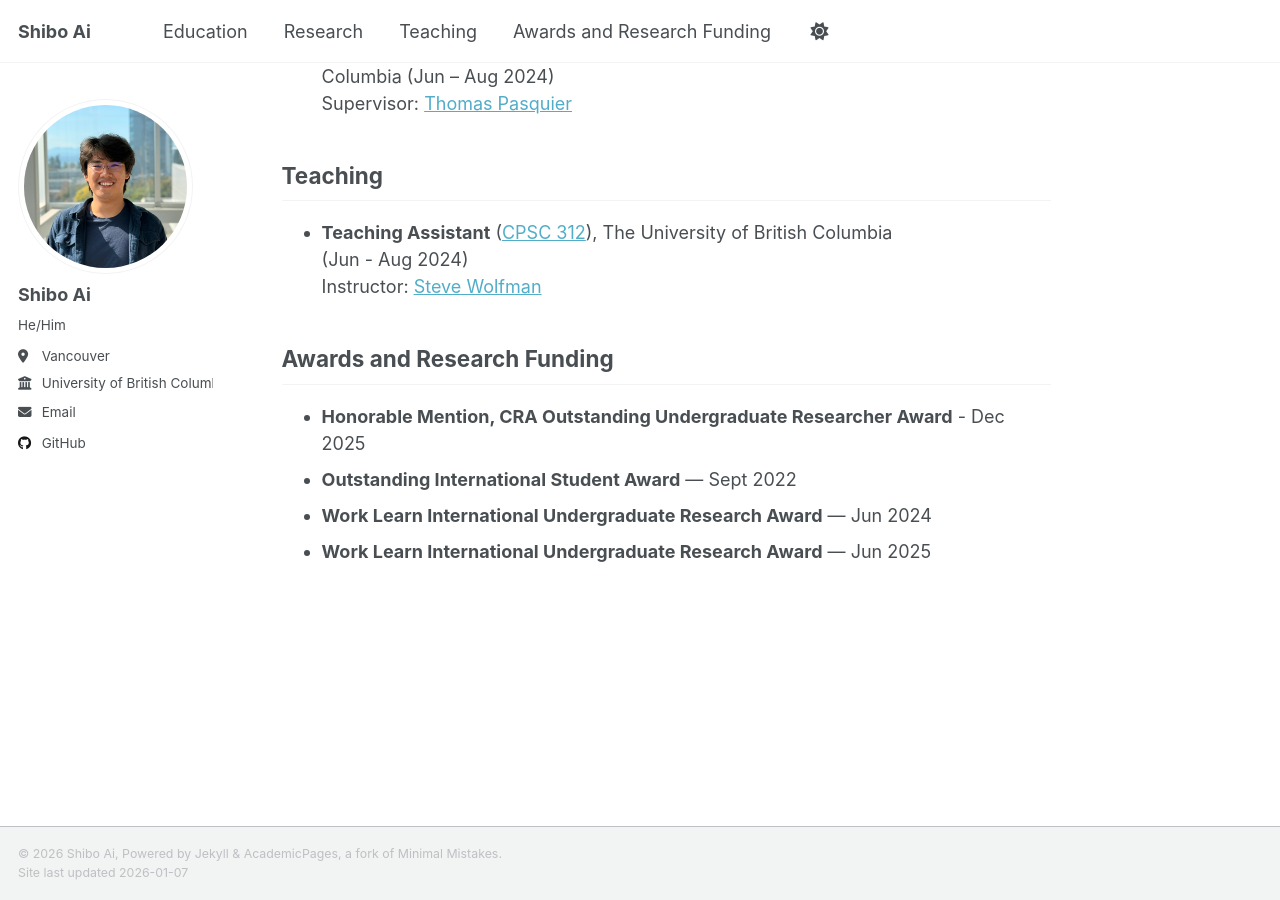
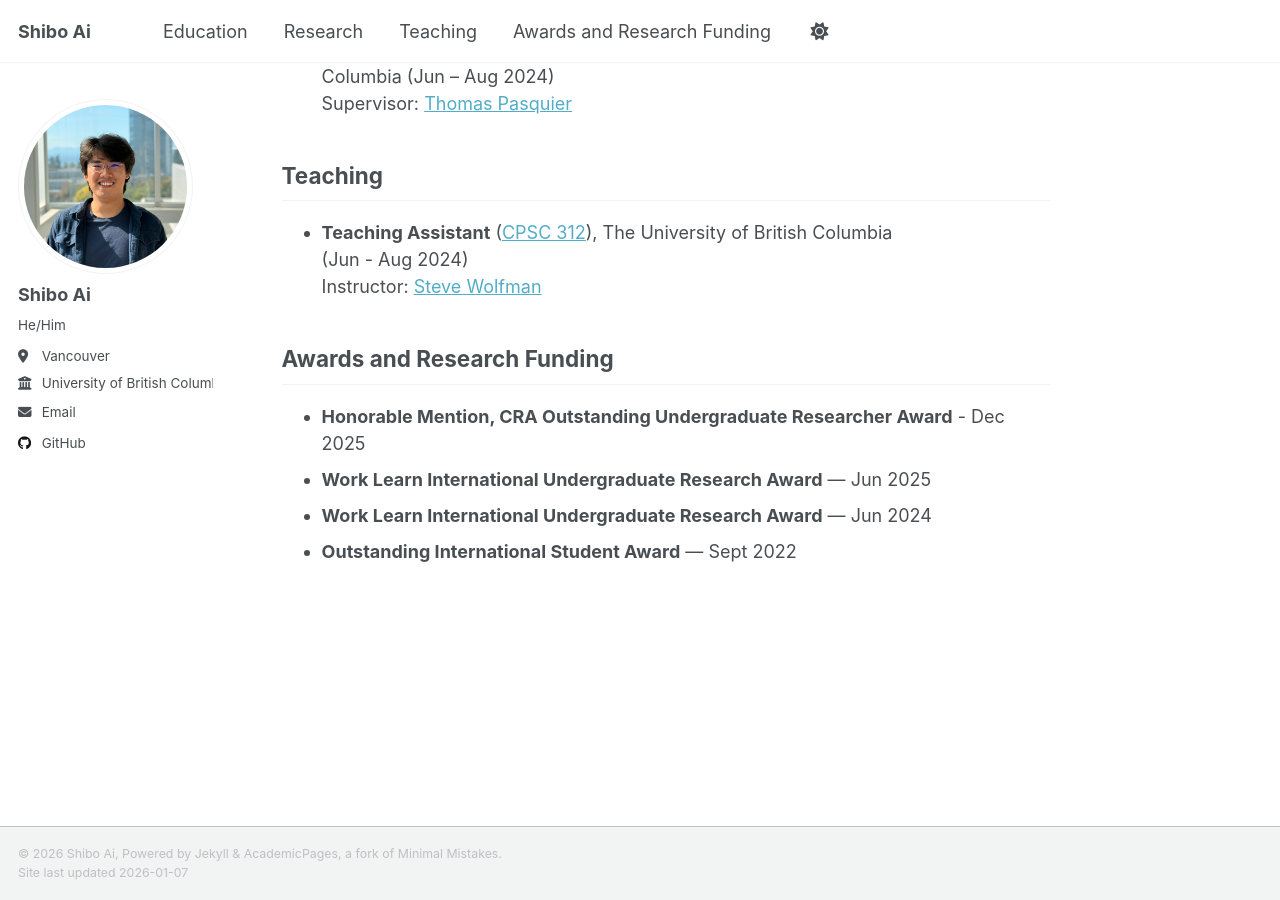
Before and after one commit to AiShibo/aishibo.github.io, a Jekyll site: the page built from _pages/about.md, in a window 1280 px wide and 900 px high, scrolled down 937 px. Built offline with Jekyll 4.4.1, drawn with Linux system fonts in a browser that asks for light colours; a script that is not in the unit is left out.

```diff
--- a/_pages/about.md
+++ b/_pages/about.md
@@ -49,6 +49,6 @@ operating system vulnerabilities, systematic approaches for mitigation, and desi
 ## Awards and Research Funding
 
 - **Honorable Mention, CRA Outstanding Undergraduate Researcher Award** - Dec 2025
+- **Work Learn International Undergraduate Research Award** — Jun 2025
+- **Work Learn International Undergraduate Research Award** — Jun 2024
 - **Outstanding International Student Award** — Sept 2022
-- **Work Learn International Undergraduate Research Award** — Jun 2024
-- **Work Learn International Undergraduate Research Award** — Jun 2025
```
